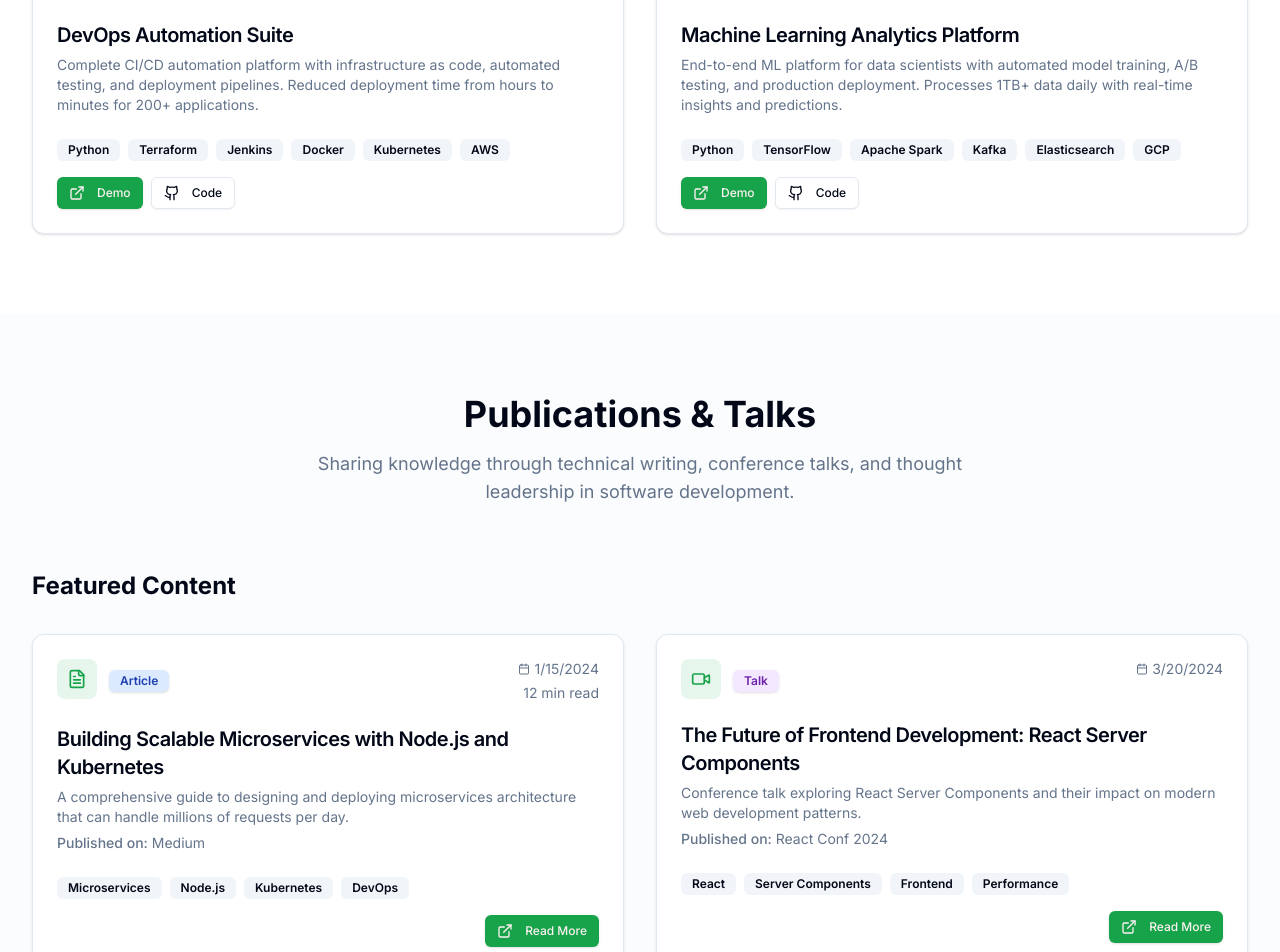
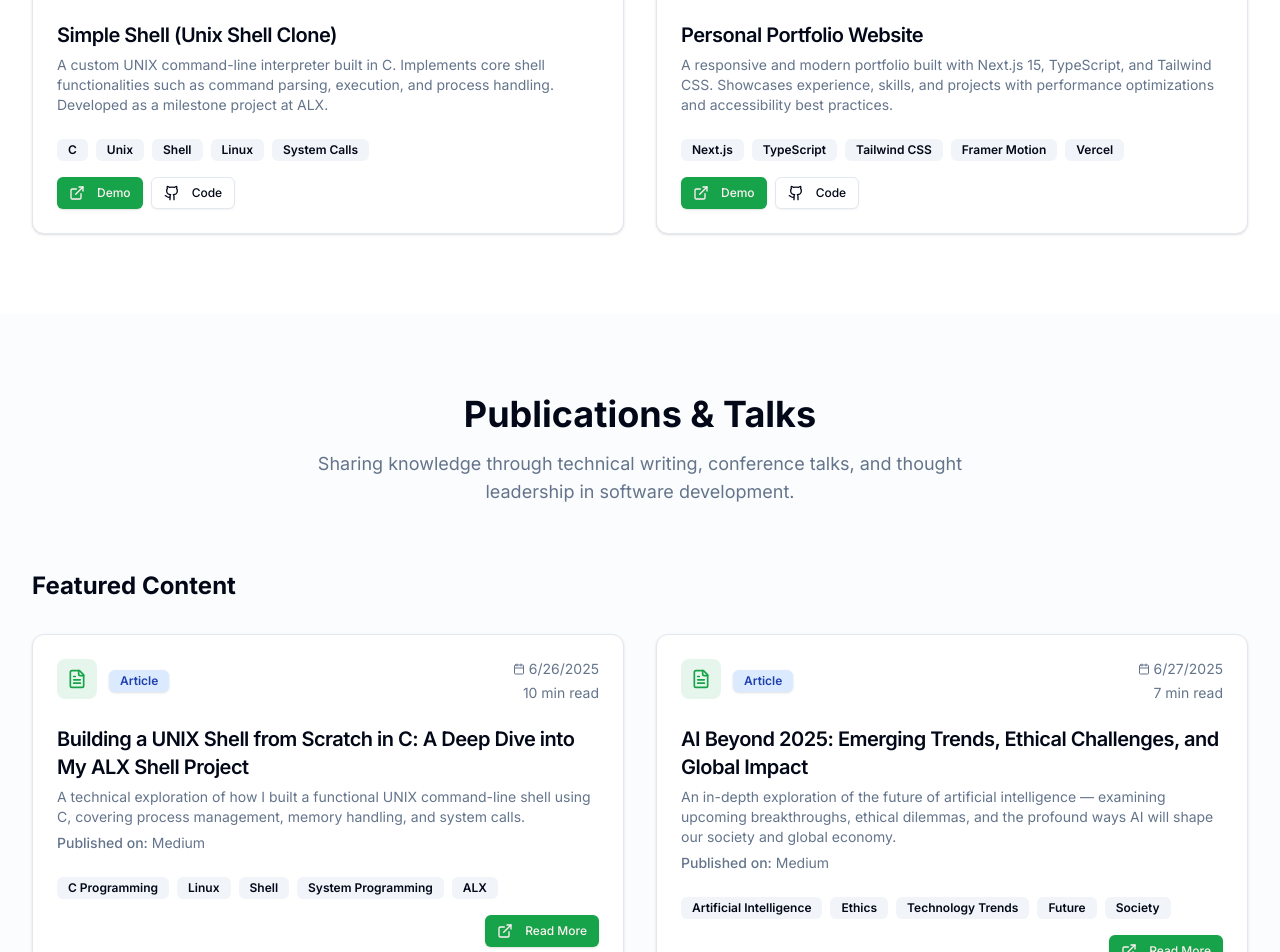
Before and after one commit to Muhadev/my-portfolio, a Next.js app: page / in a window 1280 px wide. Shown: the part 5420-6372 px from the top of the page. Built offline with nearby package versions, Linux system fonts and the light colour scheme.

Commit message:
add the publication text

```diff
--- a/src/components/sections/projects.tsx
+++ b/src/components/sections/projects.tsx
@@ -55,30 +55,28 @@ export function Projects() {
     },
 
     {
-      title: "DevOps Automation Suite",
-      description:
-        "Complete CI/CD automation platform with infrastructure as code, automated testing, and deployment pipelines. Reduced deployment time from hours to minutes for 200+ applications.",
-      image: "/placeholder.svg?height=300&width=500",
-      technologies: ["Python", "Terraform", "Jenkins", "Docker", "Kubernetes", "AWS"],
-      liveUrl: "https://example.com",
-      githubUrl: "https://github.com",
-      featured: false,
-      metrics: ["200+ apps deployed", "95% faster deployments", "Zero downtime"],
-      stars: 756,
-      forks: 234,
+      "title": "Simple Shell (Unix Shell Clone)",
+      "description": "A custom UNIX command-line interpreter built in C. Implements core shell functionalities such as command parsing, execution, and process handling. Developed as a milestone project at ALX.",
+      "image": "/images/simple.png",
+      "technologies": ["C", "Unix", "Shell", "Linux", "System Calls"],
+      "liveUrl": "https://github.com/Muhadev/simple_shell",
+      "githubUrl": "https://github.com/Muhadev/simple_shell",  // Replace with your actual GitHub URL if different
+      "featured": false,
+      "metrics": ["Handles built-in and external commands", "Executes programs via PATH", "Manual memory and process management"],
+      "stars": 0,
+      "forks": 0
     },
     {
-      title: "Machine Learning Analytics Platform",
-      description:
-        "End-to-end ML platform for data scientists with automated model training, A/B testing, and production deployment. Processes 1TB+ data daily with real-time insights and predictions.",
-      image: "/placeholder.svg?height=300&width=500",
-      technologies: ["Python", "TensorFlow", "Apache Spark", "Kafka", "Elasticsearch", "GCP"],
-      liveUrl: "https://example.com",
-      githubUrl: "https://github.com",
-      featured: false,
-      metrics: ["1TB+ daily data", "Real-time ML", "Auto-scaling"],
-      stars: 1450,
-      forks: 380,
+      "title": "Personal Portfolio Website",
+      "description": "A responsive and modern portfolio built with Next.js 15, TypeScript, and Tailwind CSS. Showcases experience, skills, and projects with performance optimizations and accessibility best practices.",
+      "image": "/images/porfolio.png",
+      "technologies": ["Next.js", "TypeScript", "Tailwind CSS", "Framer Motion", "Vercel"],
+      "liveUrl": "https://github.com/Muhadev/simple_shell",
+      "githubUrl": "https://github.com/Muhadev/my-portfolio.git",  // Replace with your actual GitHub URL if different
+      "featured": false,
+      "metrics": ["100% responsive design", "Dark/light mode toggle", "SEO-optimized metadata"],
+      "stars": 0,
+      "forks": 0
     }
   ]
 
--- a/src/components/sections/publications.tsx
+++ b/src/components/sections/publications.tsx
@@ -8,28 +8,30 @@ import { ExternalLink, Calendar, Eye, MessageSquare, BookOpen, FileText, Video }
 export function Publications() {
   const publications = [
     {
-      type: "article",
-      title: "Building Scalable Microservices with Node.js and Kubernetes",
-      description:
-        "A comprehensive guide to designing and deploying microservices architecture that can handle millions of requests per day.",
-      platform: "Medium",
-      date: "2024-01-15",
-      readTime: "12 min read",
-      url: "https://medium.com/@johndoe/building-scalable-microservices",
-      tags: ["Microservices", "Node.js", "Kubernetes", "DevOps"],
-      featured: true,
+        "type": "article",
+        "title": "Building a UNIX Shell from Scratch in C: A Deep Dive into My ALX Shell Project",
+        "description":
+            "A technical exploration of how I built a functional UNIX command-line shell using C, covering process management, memory handling, and system calls.",
+        "platform": "Medium",
+        "date": "2025-06-26",
+        "readTime": "10 min read",
+        "url": "https://medium.com/@muhammedfayemi/building-a-unix-shell-from-scratch-in-c-a-deep-dive-into-my-alx-shell-project-de1f103038b3",  // Replace with actual URL after publishing
+        "tags": ["C Programming", "Linux", "Shell", "System Programming", "ALX"],
+        "featured": true
+        },
+    {
+        "type": "article",
+        "title": "AI Beyond 2025: Emerging Trends, Ethical Challenges, and Global Impact",
+        "description":
+            "An in-depth exploration of the future of artificial intelligence — examining upcoming breakthroughs, ethical dilemmas, and the profound ways AI will shape our society and global economy.",
+        "platform": "Medium",
+        "date": "2025-06-27",
+        "readTime": "7 min read",
+        "url": "https://medium.com/@muhammedfayemi/ai-beyond-2025-emerging-trends-ethical-challenges-and-global-impact-af24b087e398",
+        "tags": ["Artificial Intelligence", "Ethics", "Technology Trends", "Future", "Society"],
+        "featured": true
     },
-    {
-      type: "talk",
-      title: "The Future of Frontend Development: React Server Components",
-      description:
-        "Conference talk exploring React Server Components and their impact on modern web development patterns.",
-      platform: "React Conf 2024",
-      date: "2024-03-20",
-      url: "https://youtube.com/watch?v=example",
-      tags: ["React", "Server Components", "Frontend", "Performance"],
-      featured: true,
-    },
+
   ]
 
   const getIcon = (type: string) => {
```
Also changed, not shown: public/images/porfolio.png (added), public/images/simple.png (added).
